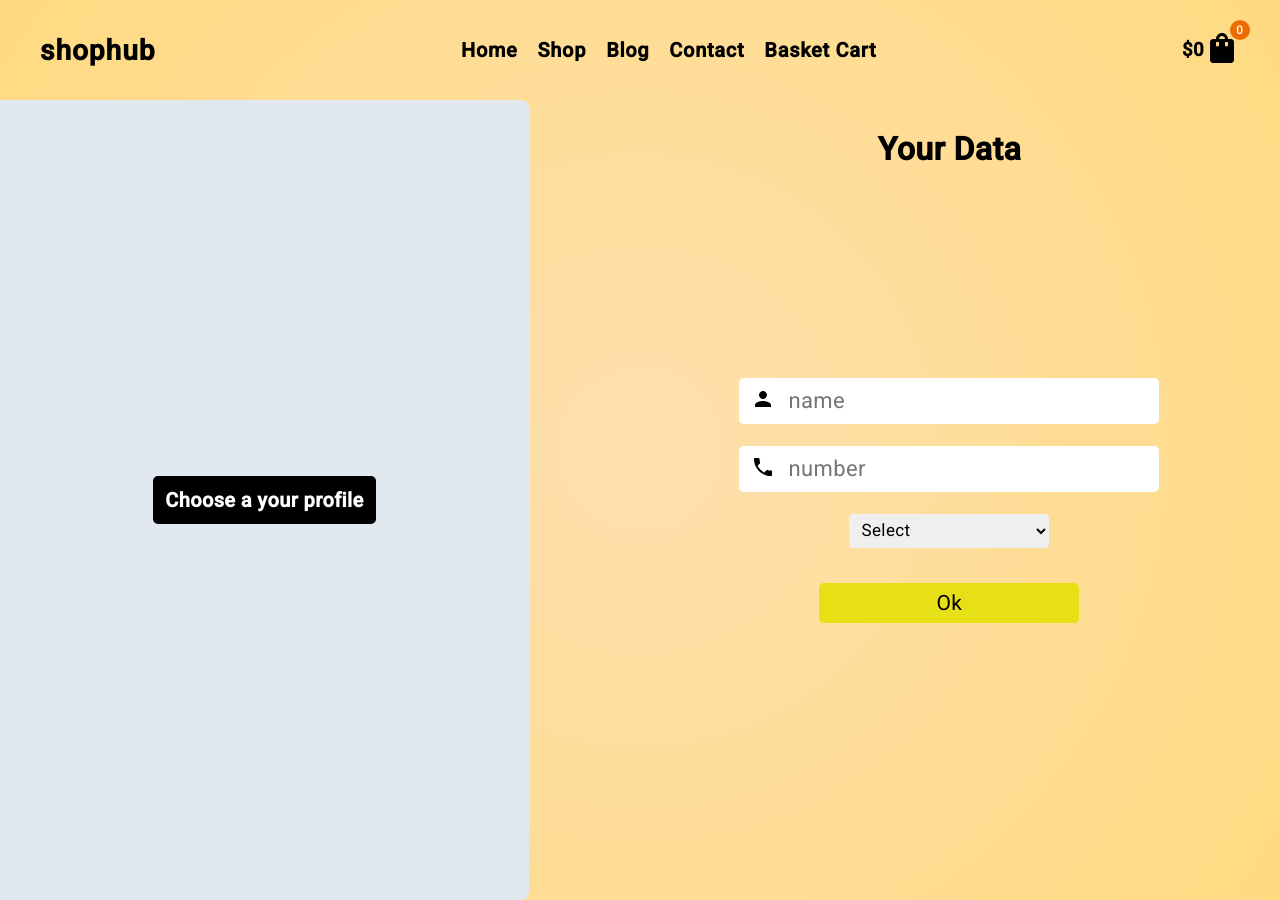
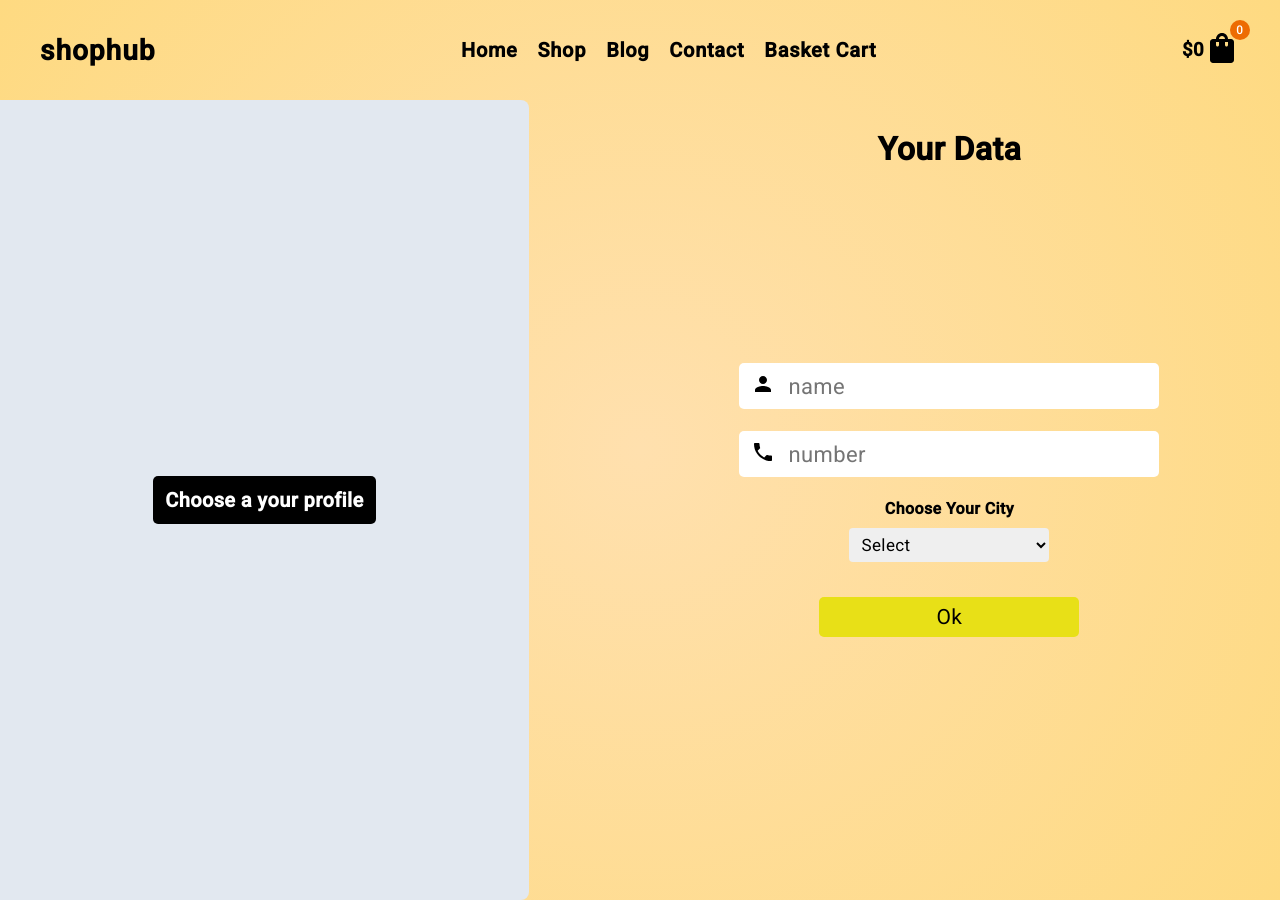
Before and after one commit to Hossein5727/shophub, a React (Create React App) app: page /information in a window 1280 px wide. Built offline with nearby package versions, Linux system fonts and the light colour scheme.

Commit message:
added information file

```diff
--- a/src/components/information/Information.js
+++ b/src/components/information/Information.js
@@ -88,6 +88,7 @@ function Information() {
                             />
                         </div>
                     ))}
+                    <h4 style={{ marginBottom: '10px' }}>Choose Your City</h4>
                     <select required className='selectBox'>
                         <option value={''}>Select</option>
                         {dataIr.map(item => (
```
